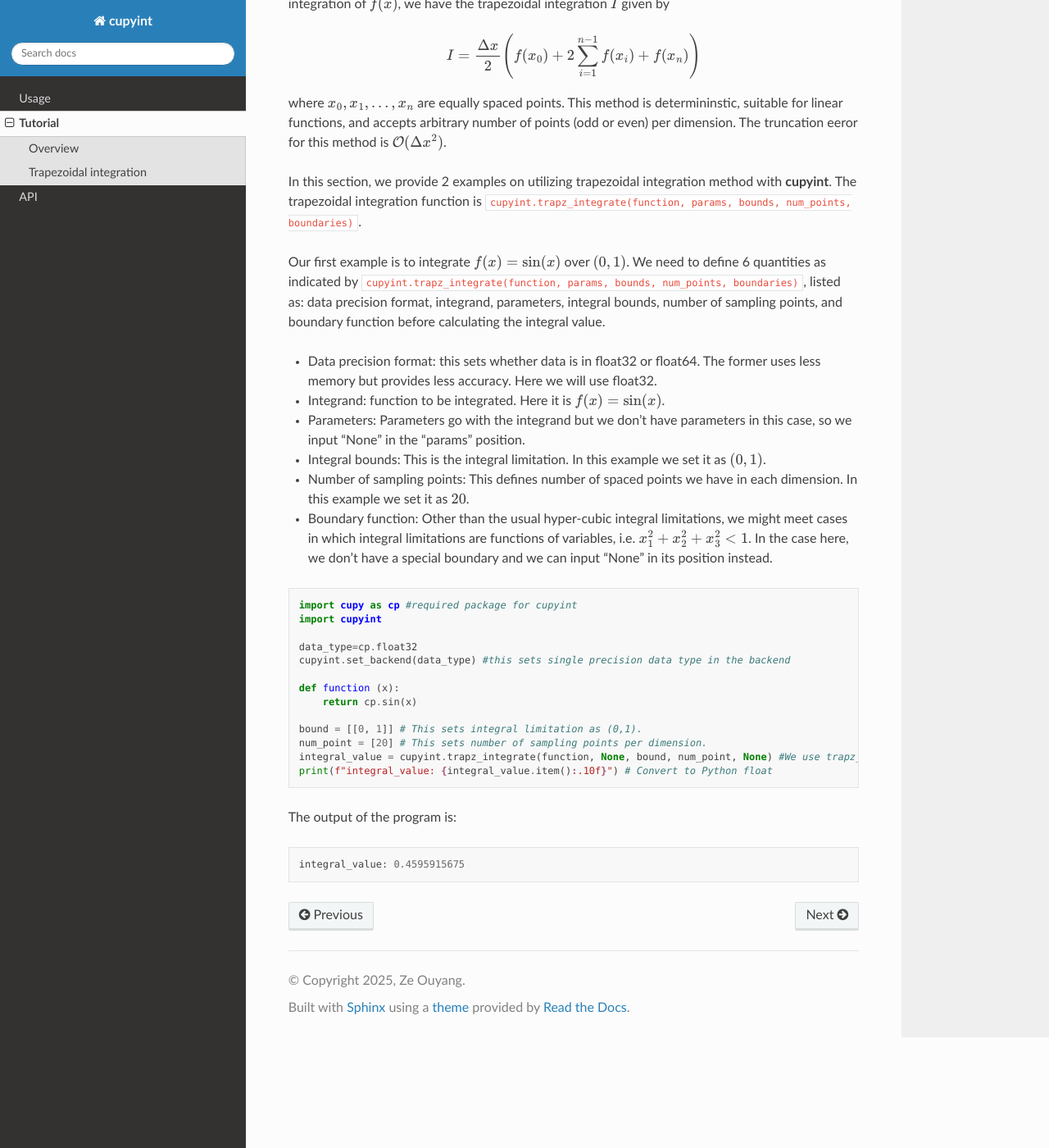
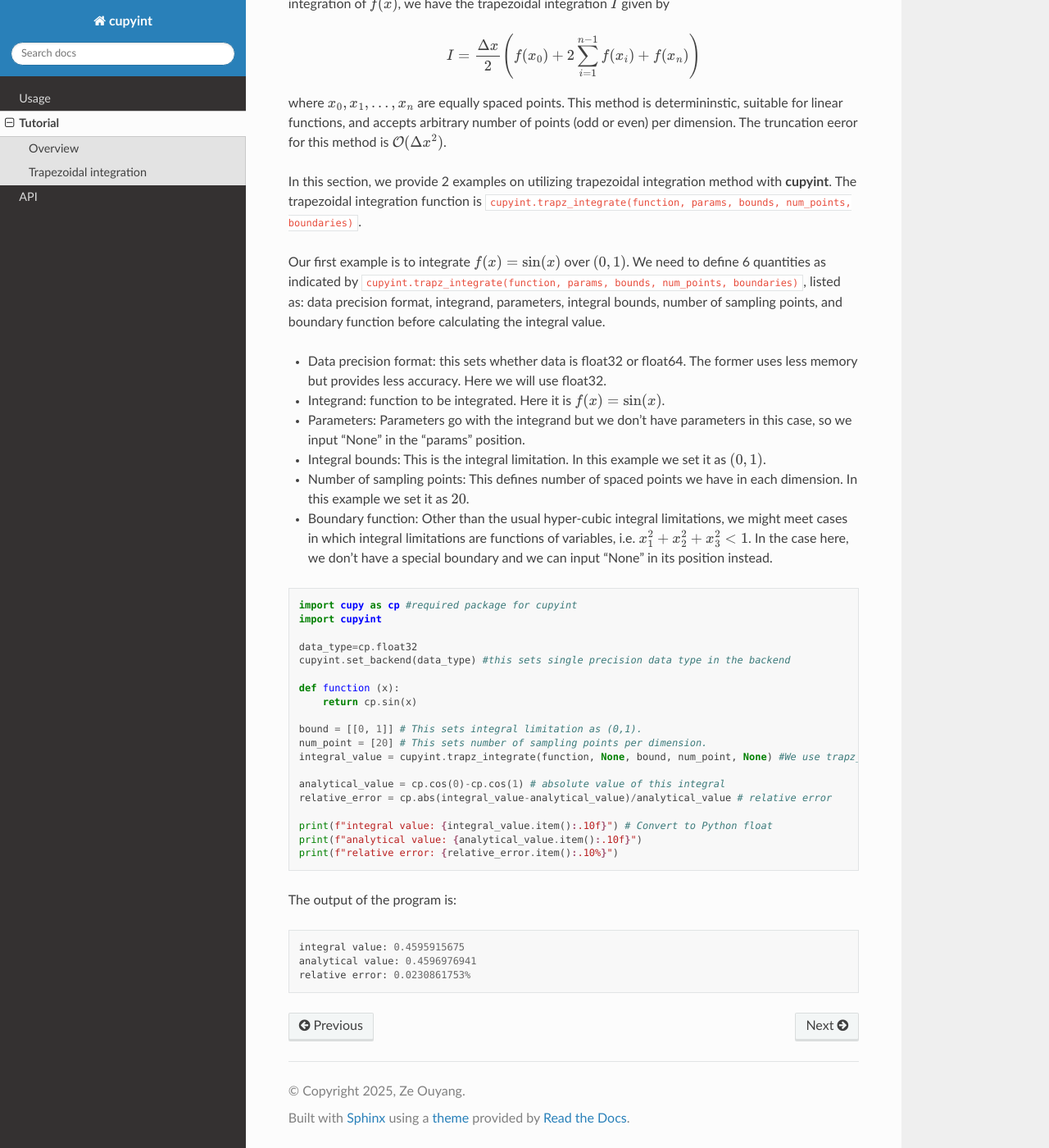
Before and after one commit to ze-ouyang/cupyint_doc, a Sphinx documentation site: the page built from docs/source/tutorial.rst, in a window 1280 px wide and 1400 px high, scrolled down 879 px. Shown: the whole window at 82% size. Built offline with Sphinx 7.4.7 and the Read the Docs theme 3.1.0, drawn with Linux system fonts in a browser that asks for light colours.

Commit message:
Update tutorial.rst

```diff
--- a/docs/source/tutorial.rst
+++ b/docs/source/tutorial.rst
@@ -39,7 +39,7 @@ In this section, we provide 2 examples on utilizing trapezoidal integration meth
 
 Our first example is to integrate :math:`f(x)=\mathrm{sin}(x)` over :math:`(0,1)`. We need to define 6 quantities as indicated by ``cupyint.trapz_integrate(function, params, bounds, num_points, boundaries)``, listed as: data precision format, integrand, parameters, integral bounds, number of sampling points, and boundary function before calculating the integral value.
 
-* Data precision format: this sets whether data is in float32 or float64. The former uses less memory but provides less accuracy. Here we will use float32.
+* Data precision format: this sets whether data is float32 or float64. The former uses less memory but provides less accuracy. Here we will use float32.
 * Integrand: function to be integrated. Here it is :math:`f(x)=\mathrm{sin}(x)`.
 * Parameters: Parameters go with the integrand but we don't have parameters in this case, so we input "None" in the "params" position.
 * Integral bounds: This is the integral limitation. In this example we set it as :math:`(0,1)`.
@@ -60,10 +60,18 @@ Our first example is to integrate :math:`f(x)=\mathrm{sin}(x)` over :math:`(0,1)
   bound = [[0, 1]] # This sets integral limitation as (0,1).
   num_point = [20] # This sets number of sampling points per dimension.
   integral_value = cupyint.trapz_integrate(function, None, bound, num_point, None) #We use trapz_integrate function
-  print(f"integral_value: {integral_value.item():.10f}") # Convert to Python float
+
+  analytical_value = cp.cos(0)-cp.cos(1) # absolute value of this integral
+  relative_error = cp.abs(integral_value-analytical_value)/analytical_value # relative error
+
+  print(f"integral value: {integral_value.item():.10f}") # Convert to Python float
+  print(f"analytical value: {analytical_value.item():.10f}")
+  print(f"relative error: {relative_error.item():.10%}")
 
 The output of the program is:
 
 .. code-block:: python
 
-  integral_value: 0.4595915675
+  integral value: 0.4595915675
+  analytical value: 0.4596976941
+  relative error: 0.0230861753%
```
